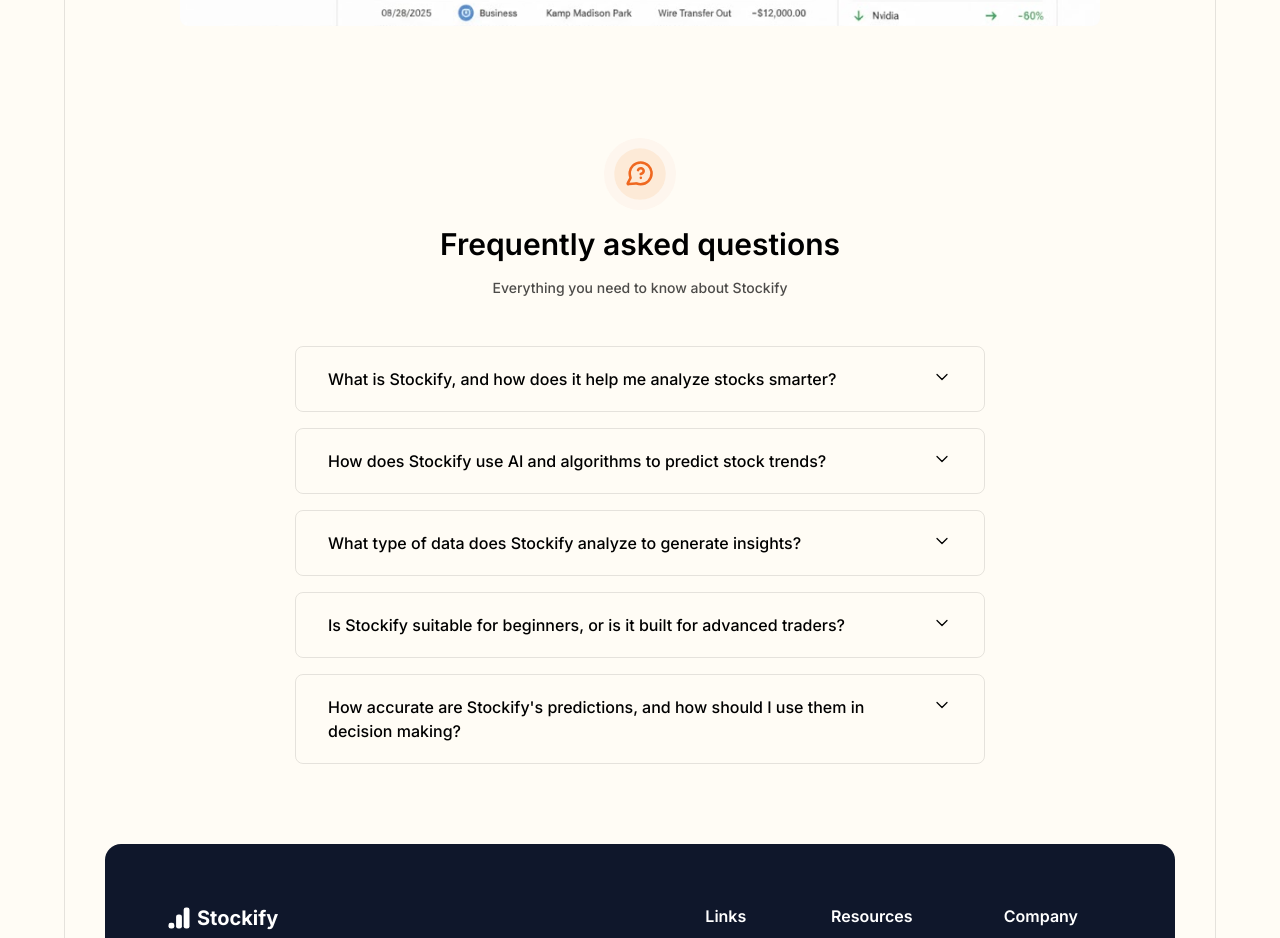
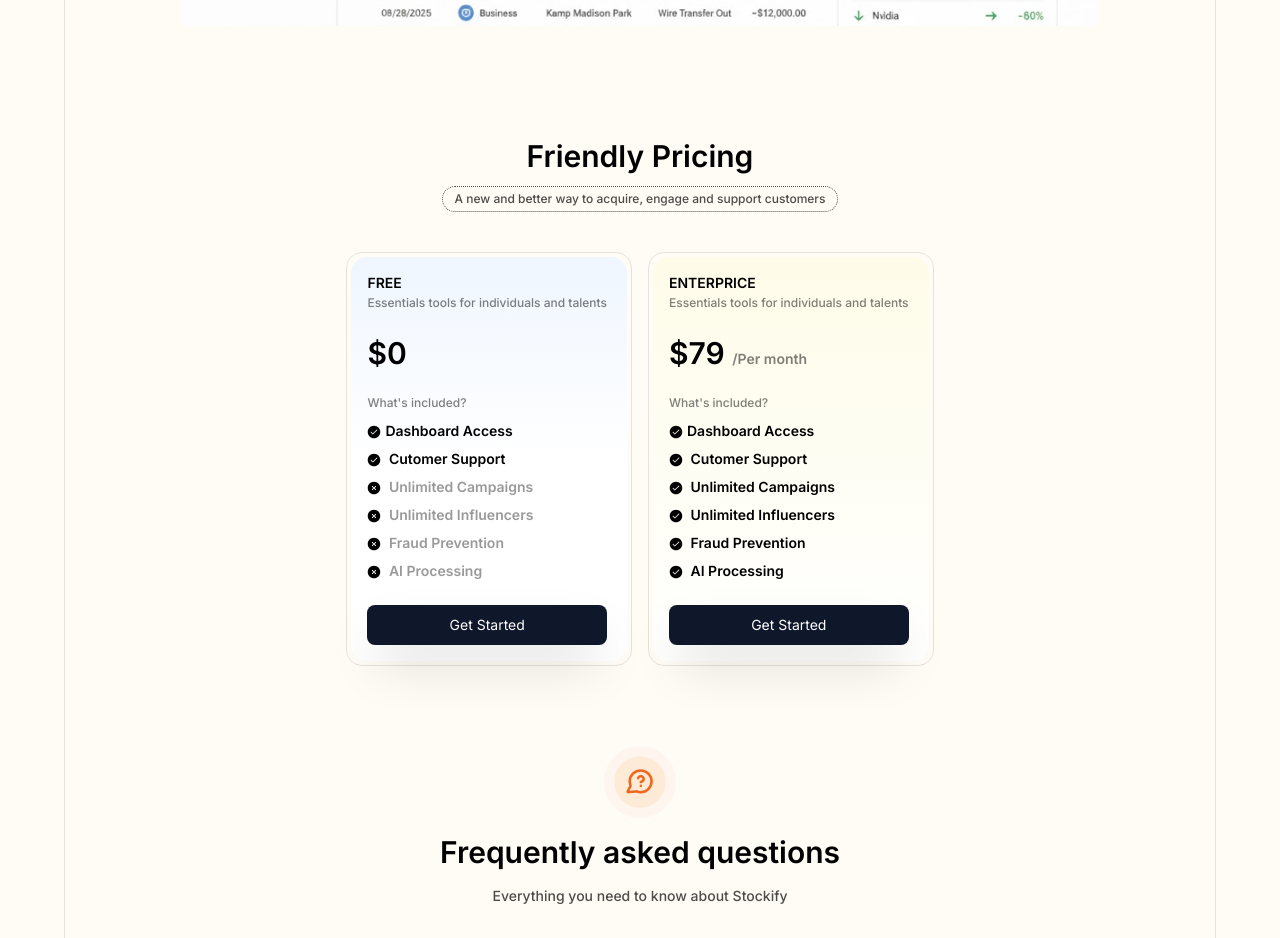
Before and after one commit to Pranjl7/Stockify, a React (Vite) app: page / in a window 1280 px wide. Shown: the part 1100-2038 px from the top of the page. Built offline with nearby package versions, Linux system fonts and the light colour scheme.

Commit message:
feat: add pricing component

```diff
--- a/src/App.jsx
+++ b/src/App.jsx
@@ -3,6 +3,7 @@ import Navbar from './components/Navbar';
 import Hero from './components/Hero';
 import Footer from './components/Footer';
 import Questions from './components/Questions';
+import Pricing from './components/Pricing';
 
 function App() {
 
@@ -10,6 +11,7 @@ function App() {
     <main className='relative min-h-screen max-w-6xl border-x border-black/10 mx-auto font-inter'>
       <Navbar />
       <Hero />
+      <Pricing />
       <Questions />
       <Footer />
     </main>
```
